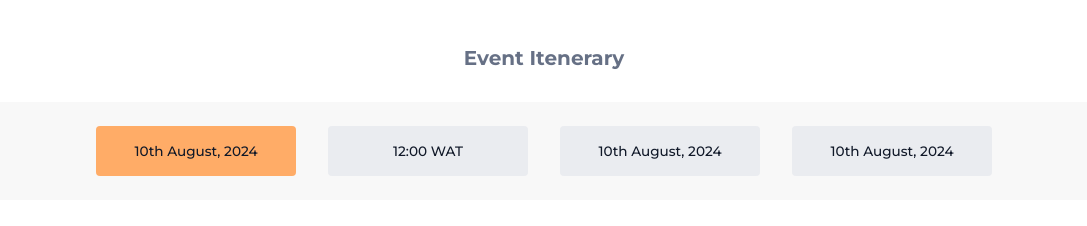
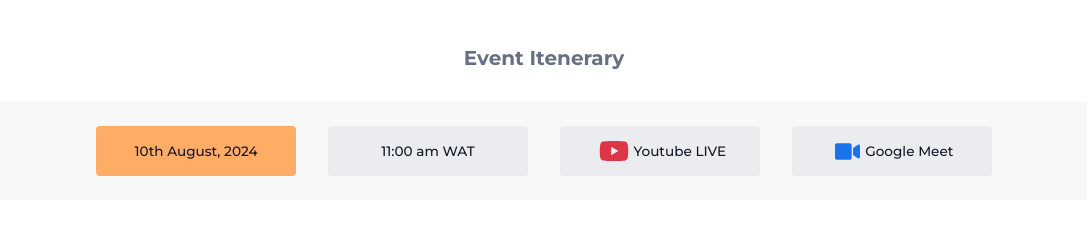
Before and after one commit to chuksdozie/youth-week, a Next.js app: page /register in a window 1280 px wide. Shown: the part 1180-1406 px from the top of the page, without its empty margins (96-1183 px from the left). Built offline with nearby package versions, Linux system fonts and the light colour scheme; a web font is replaced by a local one.

Commit message:
event itenary

```diff
--- a/src/constants/event.js
+++ b/src/constants/event.js
@@ -1,8 +1,8 @@
 export const event = {
   date: "10th August, 2024",
-  time: "12:00 WAT",
-  datem: "10th August, 2024",
-  datex: "10th August, 2024",
+  time: "11:00 am WAT",
+  venue: "Youtube LIVE",
+  datex: "Google Meet",
 };
 
 export const speakers = [
--- a/src/layout/DateTime.jsx
+++ b/src/layout/DateTime.jsx
@@ -3,6 +3,7 @@ import colors from "@/constants/colors";
 import { event } from "@/constants/event";
 import fontSizes from "@/constants/fontSizes";
 import React, { useEffect, useState } from "react";
+import { FaVideo, FaYoutube } from "react-icons/fa";
 import styled from "styled-components";
 
 const DateTime = () => {
@@ -15,8 +16,14 @@ const DateTime = () => {
       <div className="right">
         <div className="first">{event?.date}</div>
         <div>{event?.time}</div>
-        <div>{event?.datem}</div>
-        <div>{event?.datex}</div>
+        <div>
+          <FaYoutube size={30} className="youtube" color={colors.error600} />
+          {event?.venue}
+        </div>
+        <div>
+          <FaVideo size={25} className="youtube" color={colors.primary600} />
+          {event?.datex}
+        </div>
       </div>
     </Wrapper>
   );
@@ -36,6 +43,9 @@ const Wrapper = styled.div`
   gap: 2rem;
   /* height: 500px; */
   padding: 4rem 0.5rem 2rem;
+  .youtube {
+    margin: 0 0.3rem;
+  }
   .left {
     display: flex;
     flex-direction: column;
```
